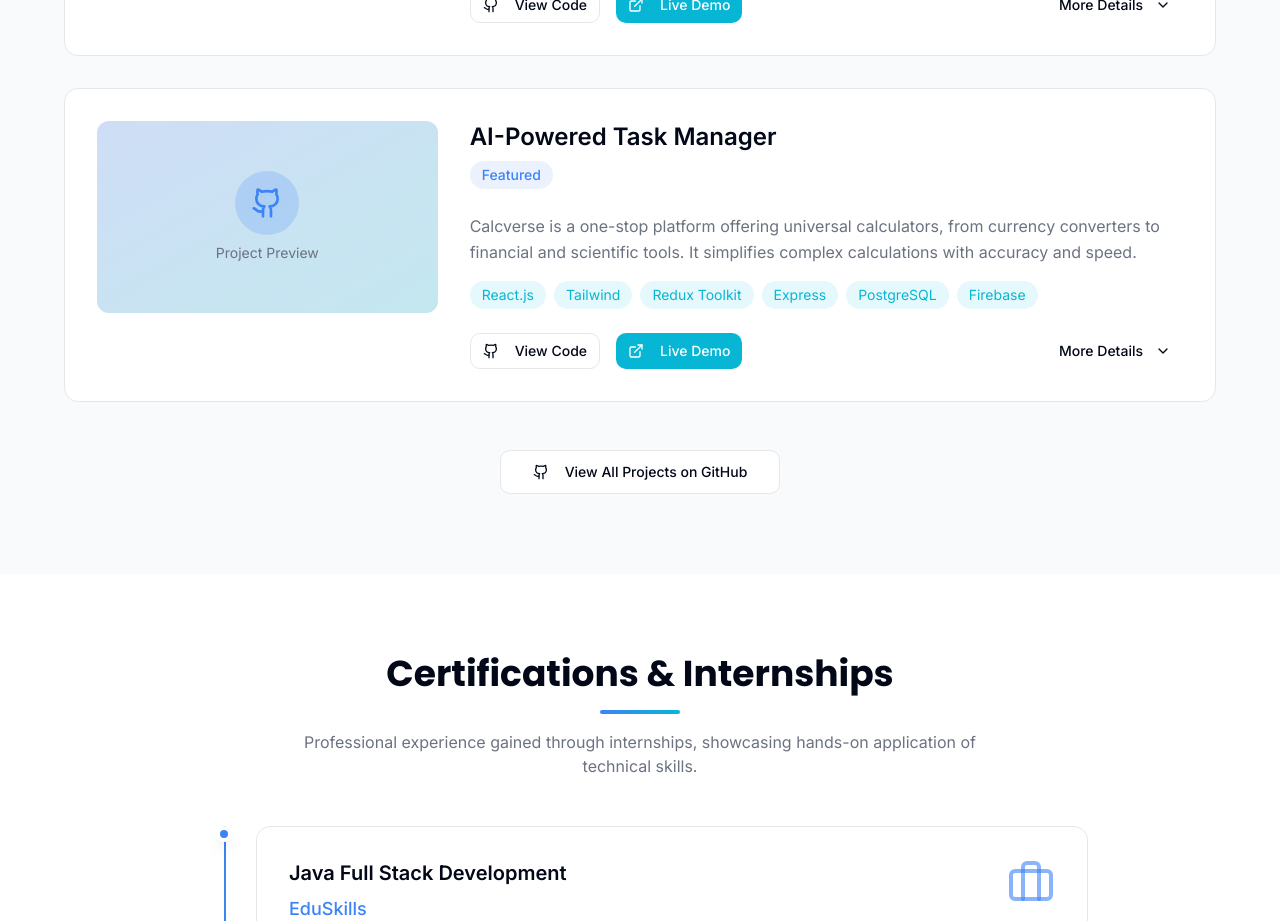
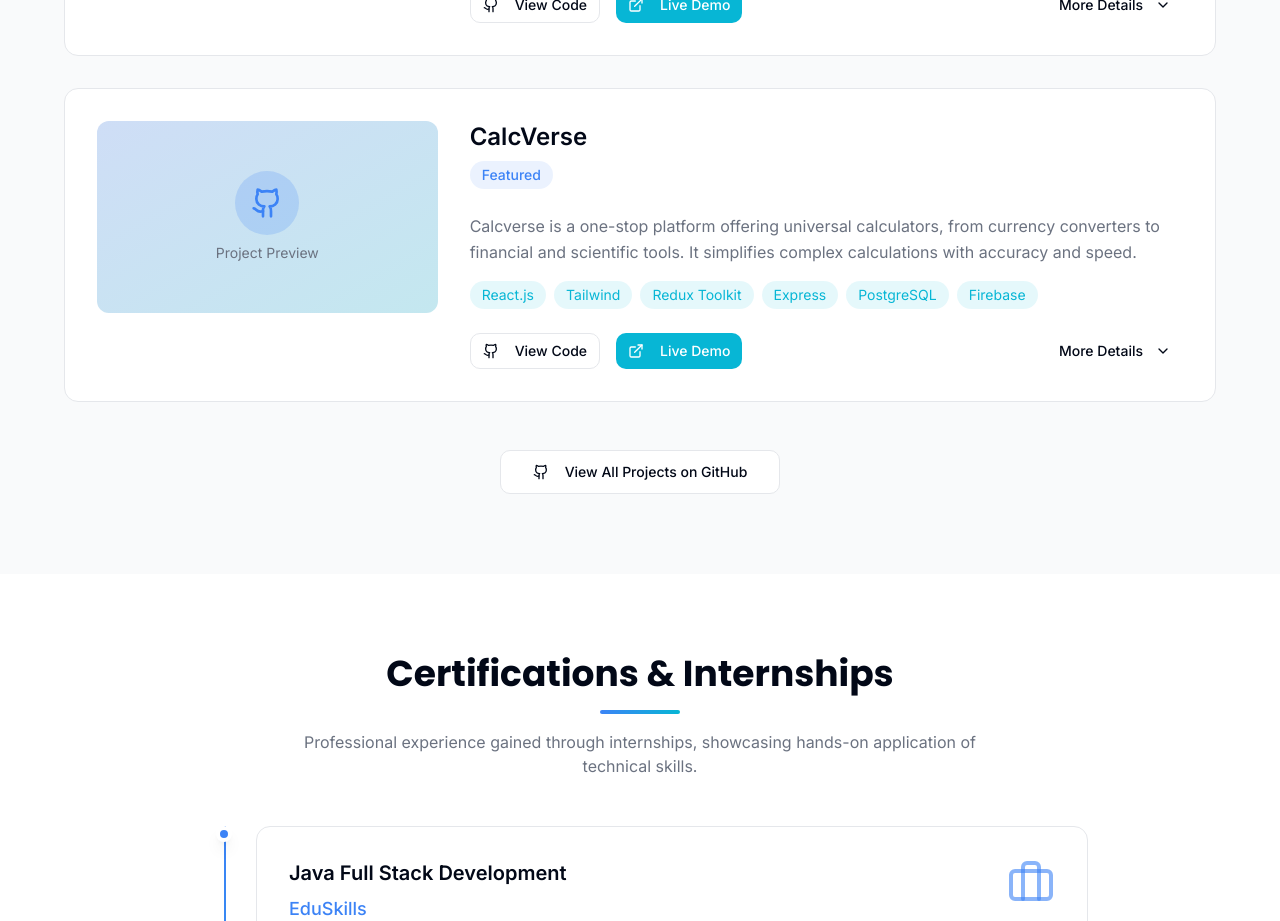
Before and after one commit to yogesh-1413/Portfolio, a React (Vite) app: page / in a window 1280 px wide. Shown: the part 3300-4221 px from the top of the page. Built offline with nearby package versions, Linux system fonts and the light colour scheme; the HTML template or start-up script is replaced by a standard one.

Commit message:
Minor Changes

```diff
--- a/src/components/portfolio/ProjectsSection.tsx
+++ b/src/components/portfolio/ProjectsSection.tsx
@@ -31,7 +31,7 @@ export function ProjectsSection() {
     },
     {
       id: 2,
-      title: "AI-Powered Task Manager",
+      title: "CalcVerse",
       description: "Calcverse is a one-stop platform offering universal calculators, from currency converters to financial and scientific tools. It simplifies complex calculations with accuracy and speed.",
       longDescription: "Calcverse was designed to provide users with a comprehensive set of calculators in a single, easy-to-use platform. It covers everyday needs such as currency conversion, financial planning, and unit conversions, along with advanced scientific calculations. The goal is to reduce the hassle of switching between multiple apps or websites for different calculations. With an intuitive interface and accurate results, Calcverse ensures convenience for students, professionals, and everyday users. Ultimately, it’s a versatile tool that makes complex calculations simple and accessible to everyone.",
       technologies: ["React.js", "Tailwind", "Redux Toolkit", "Express", "PostgreSQL", "Firebase"],
```
Also changed, not shown: 1 other file (tests, documents, lock files or other folders).
